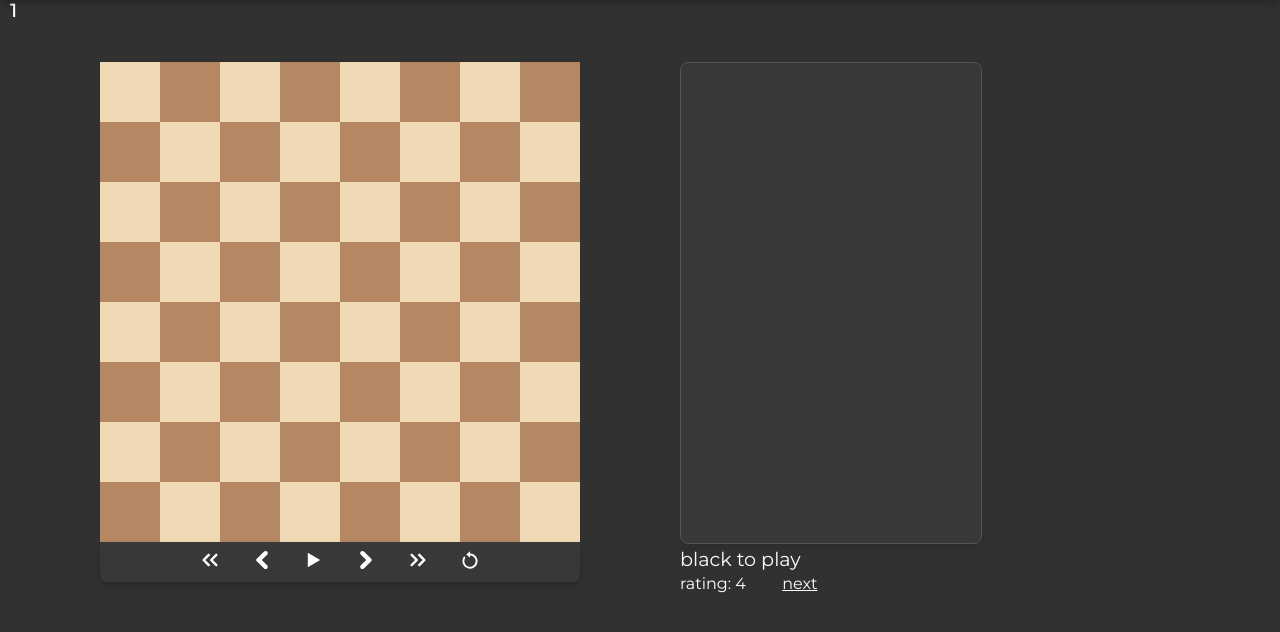
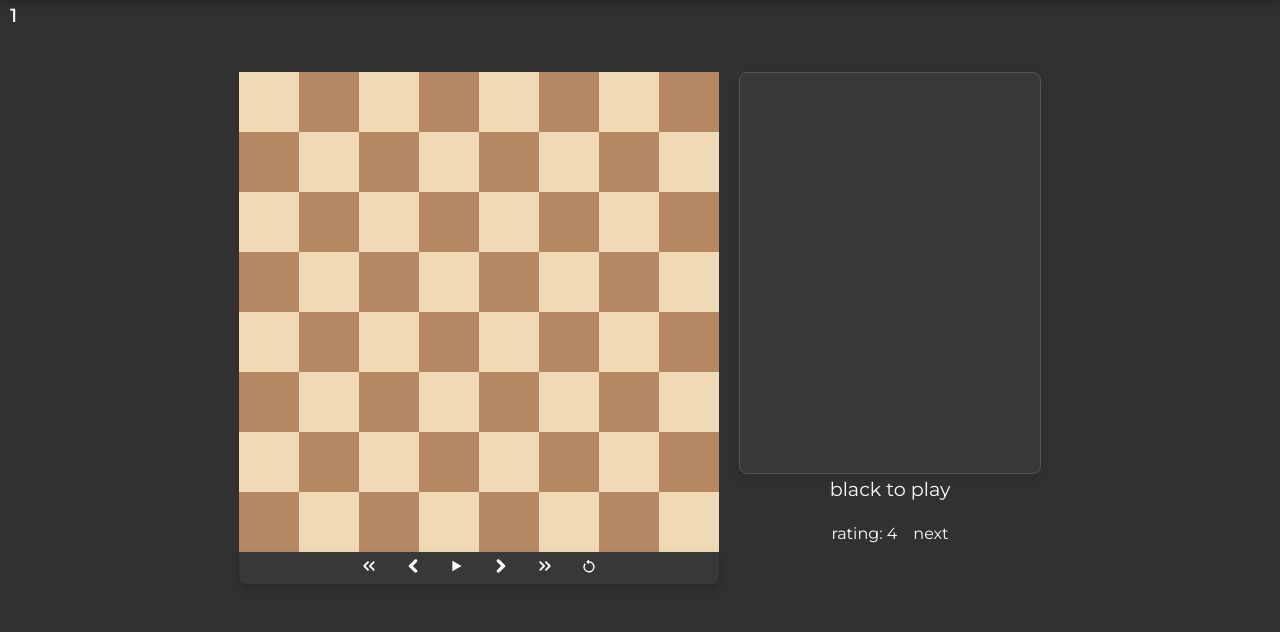
Before and after one commit to jabaadamia/chess_project, a Django app: page /puzzles/1/1 in a window 1280 px wide. Shown: the part 60-692 px from the top of the page. Run offline with Django 5.2, Linux system fonts and the light colour scheme; a user stored in the database is signed in; tables that the repository leaves empty hold one stand-in row (values such as "Sample post").

Commit message:
made board resizeable and changed alignment to make it responsive

```diff
--- a/puzzles/static/puzzles/css/puzzles_by_tag.css
+++ b/puzzles/static/puzzles/css/puzzles_by_tag.css
@@ -17,26 +17,84 @@
 h3 {
     font-size: large;
     color: white;
+    margin-left: 10px;
+    padding: 5px 0;
 }
-a{
+
+a {
     color: white;
+    text-decoration: none;
 }
+
 p {
     color: white;
+    margin: 0;
+}
+
+#container {
+    position: relative;
+    top: 30px;
+    display: flex;
+    flex-wrap: wrap;
+    gap: 20px;
+    justify-content: center;
+    align-items: flex-start;
 }
 
 #puzzle_data {
-    padding-left: 12.5rem;
+    min-height: 50px;
+    position: relative;
+    display: flex;
+    flex-direction: column;
+    gap: 10px;
+    margin-top: 40px;
 }
 
-#puzzle_data div *{
-    display: inline;
-    padding-right: 2rem;
+#puzzle_data div {
+    display: flex;
+    align-items: center;
+    gap: 1rem;
+    justify-content: center;
 }
 
-#message{
-    padding-top: 3px;
-    padding-bottom: 3px;
+#puzzle_data div * {
+    margin-top: 10px;
+    display: inline;
+    padding-right: 0;
+}
+
+#message {
+    padding: 3px 0;
     color: white;
     font-size: larger;
+    position: absolute;
+    top: -40px;
+    left: 0;
+    width: 100%;
+    text-align: center;
 }
+
+#pgn {
+    height: 360px;
+}
+
+@media screen and (max-width: 600px) {
+    #container {
+        flex-direction: column;
+        align-items: center;
+    }
+
+    #puzzle_data {
+        padding-left: 0;
+        text-align: center;
+        margin-top: 20px;
+        align-items: center;
+    }
+
+    #message {
+        position: relative;
+        text-align: center;
+        margin-bottom: 10px;
+        top: 0;
+    }
+}
--- a/static/css/board.css
+++ b/static/css/board.css
@@ -1,32 +1,33 @@
 /* *{
     font-family: 'Roboto Flex', sans-serif;
 } */
-#container{
-    position: relative;
-    top: 30px;
-    display: flex;
-}
-
 #wrapper{
     position: relative;
-    left: 100px;
-    width: 480px;
-    height: 480px;
-    /* border: 2px solid black; */
+    width: min(80vw, 480px);
+    height: min(80vw, 480px);
     display: inline-flex;
     flex-wrap: wrap;
 }
+
 #wrapper div {
     display: flex;
     justify-content: center;
     align-items: center;
+    width: 12.5%;
+    height: 12.5%;
 }
 
 #wrapper div img{
+    width: 80%;
+    height: 80%;
+    user-select: none;
+    cursor: grab;
+}
+
+#wrapper div img.dragging {
     width: 50px;
     height: 50px;
-    user-select: none;
-    cursor: grab;
+    z-index: 1000;
 }
 
 #promotion-bar{
@@ -74,7 +74,6 @@
     justify-content: center;
     align-items: center;
     position: relative;
-    left: 100px;
     background-color: #383838;
     border-radius: 0 0 8px 8px;
     padding: 2px;
@@ -93,17 +92,16 @@
 }
 
 #toolbar img {
-    width: 32px;
-    height: 32px;
+    width: 24px;
+    height: 24px;
     filter: brightness(0) invert(1);
 }
 
 /* Styling for the PGN container */
 #pgn {
     position: relative;
-    width: 300px;
-    height: 480px;
-    left: 200px;
+    width: min(300px, 80vw);
+    height: min(80vw, 400px);
     padding-top: 0px;
     border: 1px solid #555;
     background-color: #383838;
--- a/static/js/puzzle.js
+++ b/static/js/puzzle.js
@@ -167,7 +167,7 @@ function visualise_valid_squares(valid_moves, remove){
             }else{square.style.backgroundColor = ''}
         }else{
             if (square.children.length === 0) {
-                const circle = document.createElement('div');
+                const circle = document.createElement('span');
                 circle.className = 'circle';
                 square.appendChild(circle);
             }else{square.style.backgroundColor = '#f5a142';}
@@ -176,8 +176,10 @@ function visualise_valid_squares(valid_moves, remove){
 }
 
 function get_square_id(top, left){
-    const row = Math.floor((top+20)/60);
-    const col = Math.floor((left+20)/60);
+    const board = document.getElementById('wrapper');
+    const squareSize = board.offsetWidth / 8;
+    const row = Math.floor((top + squareSize/2)/squareSize);
+    const col = Math.floor((left + squareSize/2)/squareSize);
     if (is_rotated){
         return (9-(col + 1))*10 + 9-(8 - row);
     }
@@ -193,6 +195,7 @@ function dragMouseDown(e) {
 
     dragging_piece = this;
     dragging_piece.style.position = 'absolute';
+    dragging_piece.classList.add('dragging');
 
     if (e.type === 'touchstart') {
         e.preventDefault(); // Prevent scrolling while dragging
@@ -234,18 +237,36 @@ function elementDrag(e) {
     dragging_piece.style.left = (left) + "px";
 }
 
-    // when piece is placed
+// when piece is placed
 function closeDragElement(e) {
     document.onmouseup = null;
     document.onmousemove = null;
     document.ontouchend = null;
     document.ontouchmove = null;
 
-    const square_id = get_square_id(parseInt(top), parseInt(left));
+    const board = document.getElementById('wrapper');
+    const squareSize = board.offsetWidth / 8;
+    const boardRect = board.getBoundingClientRect();
+
+    // Calculate the final position relative to the board
+    const finalTop = top;
+    const finalLeft = left;
+
+    // Calculate the target square
+    const row = Math.floor((finalTop + squareSize/2)/squareSize);
+    const col = Math.floor((finalLeft + squareSize/2)/squareSize);
+
+    let square_id;
+    if (is_rotated){
+        square_id = (9-(col + 1))*10 + 9-(8 - row);
+    } else {
+        square_id = (col + 1)*10 + (8 - row);
+    }
 
     dragging_piece.style.position = 'relative';
     dragging_piece.style.left = '';
     dragging_piece.style.top = '';
+    dragging_piece.classList.remove('dragging');
     movemake(start_square_id, square_id, valid_moves);
 }
 
@@ -321,46 +342,36 @@ async function submitMove(move) {
 
 function movemake(start_square_id, square_id, valid_moves, forpgnnav=false, to_submit=true){
     let promotion = false;
-    let move_puzzle_format = b.to_readable(start_square_id)+b.to_readable(square_id); // e.g e2e4
+    let move_puzzle_format = b.to_readable(start_square_id)+b.to_readable(square_id);
 
-    // if piece is placed on the valid square
     if (valid_moves.includes(square_id)){
-        // if white pawn promoted
-        if (square_id % 10 == 8 && document.getElementById(start_square_id).childNodes[0].classList.contains('P')){
+        if ((square_id % 10 == 8 && document.getElementById(start_square_id).childNodes[0].classList.contains('P')) ||
+            (square_id % 10 == 1 && document.getElementById(start_square_id).childNodes[0].classList.contains('p'))){
             promotion = true;
             if(!forpgnnav){
                 let bar = document.getElementById('promotion-bar')
-                let t = 0;
-                let l = ((square_id-square_id%10)/10)*60-50+90;
-                if (is_rotated){t = 240; l=(9-(square_id-square_id%10)/10)*60+40}
-                bar.style = 'visibility: visible; top: '+t+'px; left: '+l+'px;'
+                const board = document.getElementById('wrapper');
+                const squareSize = board.offsetWidth / 8;
+                const boardRect = board.getBoundingClientRect();
+                const isWhite = square_id % 10 == 8;
+
+                let t = isWhite ? 0 : board.offsetHeight - squareSize*4;
+                let l = boardRect.left + squareSize*((square_id-square_id%10)/10-1);
+                if (is_rotated){
+                    t = isWhite ? board.offsetHeight - squareSize*4 : 0;
+                    l = boardRect.left + squareSize*(9-(square_id-square_id%10)/10-1);
+                }
+
+                bar.style = 'visibility: visible; width: '+(squareSize-2)+'px; top: '+t+'px; left: '+l+'px;';
                 for (let i = 0; i < 4; i++){
                     const element = bar.childNodes[2*i+1];
-                    let img = icons.get(['Q', 'R', 'B', 'N'][i]);
-                    element.innerHTML = img;
-                }
-            }
-
-        }
-        //if black pawn promoted
-        if (square_id % 10 == 1 && document.getElementById(start_square_id).childNodes[0].classList.contains('p')){
-            promotion = true;
-            if(!forpgnnav){
-                let bar = document.getElementById('promotion-bar')
-                let t = 240;
-                let l = ((square_id-square_id%10)/10)*60+40;
-                if (is_rotated){t = 0; l = (9-(square_id-square_id%10)/10)*60-50+90}
-                //console.log(' visibility: visible; top: '+t+'px; left: '+l+'px;');
-                bar.style = 'visibility: visible; top: '+t+'px; left: '+l+'px;';
-                for (let i = 0; i < 4; i++){
-                    const element = bar.childNodes[2*i+1];
-                    let img = icons.get(['q', 'r', 'b', 'n'][i]);
+                    element.style = 'width: '+(squareSize-2)+'px; height: '+squareSize+'px;';
+                    let img = icons.get(isWhite ? ['Q', 'R', 'B', 'N'][i] : ['q', 'r', 'b', 'n'][i]);
                     element.innerHTML = img;
                 }
             }
         }
 
-        // for choosing which piece to promote and making move
         if (promotion){
             if(forpgnnav){
                 document.getElementById(start_square_id).innerHTML = '';
--- a/templates/puzzles/puzzles_by_tag.html
+++ b/templates/puzzles/puzzles_by_tag.html
@@ -9,7 +9,7 @@
 
 {% block content %}
 
-    <h3 style="margin-left: 10px;">{{ tag }}</h3>
+    <h3>{{ tag }}</h3>
 
     <div id="listbar">
     {% for puzzle in puzzles %}
```
Also changed, not shown: other parts of static/css/board.css (+16 -15 lines), static/css/analyze.css (+7 -8 lines), static/js/game.js (+44 -33 lines), templates/studies/analyze.html (+8 -13 lines).
